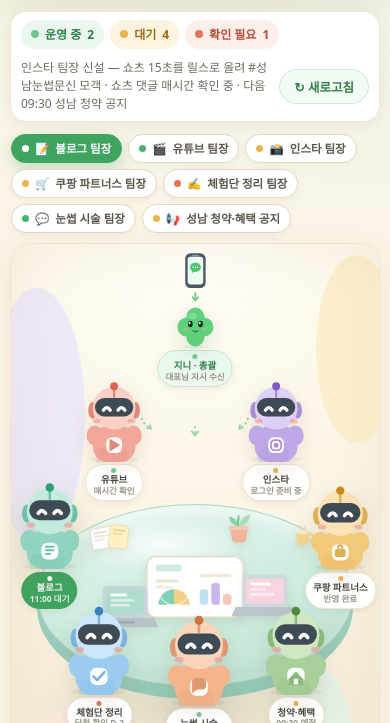
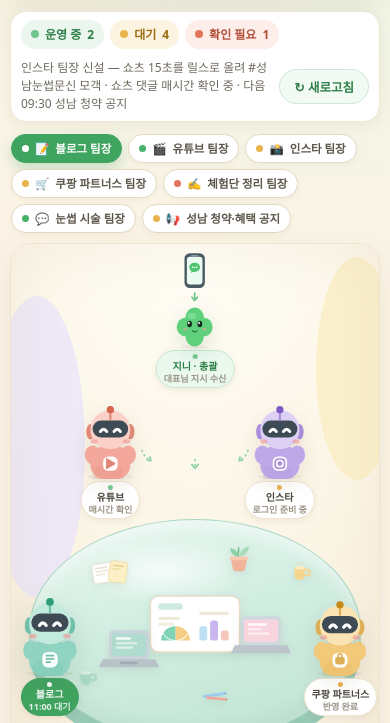
Before and after one commit to woojinki74-oss/woojinki74-oss.github.io, a plain HTML site: page index.html in a window 390 px wide. Shown: the part 121-844 px from the top of the page. Drawn offline with Linux system fonts and the light colour scheme; a web font is replaced by a local one.

Commit message:
모바일 좌석·테이블 비율 재조정

```diff
--- a/index.html
+++ b/index.html
@@ -360,39 +360,39 @@ a{color:var(--green-d)}
   .chips{gap:6px}
   .chip{font-size:11.5px;padding:5px 10px 6px}
   .chip small{display:none}
-  .stage{aspect-ratio:360/540;border-radius:22px;
-    --tx:7%;--ty:47%;--tw:86%;--th:33%;}
-  .items .it-chart{width:27%;left:50%;top:62%}
-  .items .it-lap1{width:19%;left:31%;top:66%}
-  .items .it-lap2{width:19%;left:69%;top:64%}
-  .items .it-mug1{width:6.4%;left:80%;top:53%}
-  .items .it-mug2{width:6.4%;left:21%;top:72%}
-  .items .it-note{width:12%;left:27%;top:53%}
-  .items .it-plant{width:10%;left:62%;top:50%}
-  .items .it-pens{width:10%;left:56%;top:78%}
+  .stage{aspect-ratio:360/640;border-radius:22px;
+    --tx:5%;--ty:42%;--tw:90%;--th:34%;}
+  .items .it-chart{width:25%;left:50%;top:58%}
+  .items .it-lap1{width:17%;left:32%;top:62%}
+  .items .it-lap2{width:17%;left:68%;top:60%}
+  .items .it-mug1{width:5.6%;left:79%;top:50%}
+  .items .it-mug2{width:5.6%;left:21%;top:66%}
+  .items .it-note{width:11%;left:27%;top:50%}
+  .items .it-plant{width:9%;left:62%;top:47%}
+  .items .it-pens{width:9%;left:56%;top:69%}
   .bubble{display:none}
   .stage .corner{display:none}
   .zini img{width:44px}
   .char img{animation:none}
-  .char.seat-1,.char.seat-2{--x:28%;--feet:46.5%;--w:19.5%}
-  .char.seat-2{--x:72%}
-  .char.seat-3,.char.seat-4{--feet:66%;--w:20.5%}
-  .char.seat-3{--x:11.5%}
-  .char.seat-4{--x:88.5%}
-  .char.seat-5{--x:24%;--feet:88.5%;--w:21.5%}
-  .char.seat-6{--x:51%;--feet:90.5%;--w:22%}
-  .char.seat-7{--x:77.5%;--feet:88.5%;--w:21.5%}
-  .tag{flex-direction:column;gap:2px;padding:3px 7px 4px;font-size:10px;line-height:1.05}
-  .tag b{font-size:10px}
-  .tag em{font-size:9px}
+  .char.seat-1,.char.seat-2{--x:27%;--feet:42%;--w:18%}
+  .char.seat-2{--x:73%}
+  .char.seat-3,.char.seat-4{--feet:72%;--w:18.5%}
+  .char.seat-3{--x:11%}
+  .char.seat-4{--x:89%}
+  .char.seat-5{--x:23%;--feet:92%;--w:18.5%}
+  .char.seat-6{--x:50%;--feet:93.5%;--w:19%}
+  .char.seat-7{--x:77%;--feet:92%;--w:18.5%}
+  .tag{flex-direction:column;gap:2px;padding:3px 7px 4px;font-size:10.5px;line-height:1.05}
+  .tag b{font-size:10.5px}
+  .tag em{font-size:9.5px}
   .tag .dot{width:5px;height:5px}
   .foot{font-size:11px}
 }
 @media (max-width:420px){
   .char.seat-3{--x:10.5%}
   .char.seat-4{--x:89.5%}
-  .tag b{font-size:9.5px}
-  .tag em{font-size:8.5px}
+  .tag b{font-size:10px}
+  .tag em{font-size:9px}
 }
 </style>
 </head>
```
